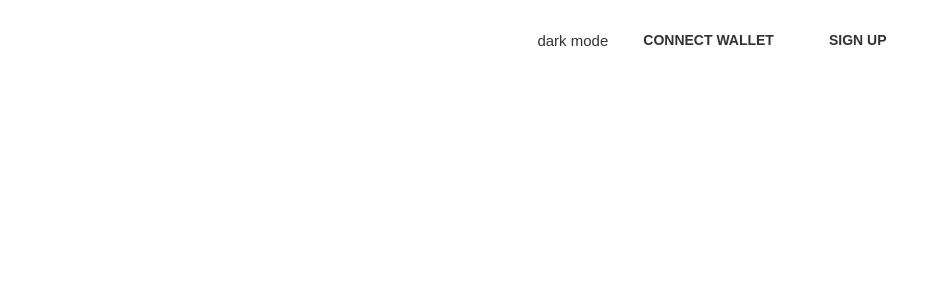
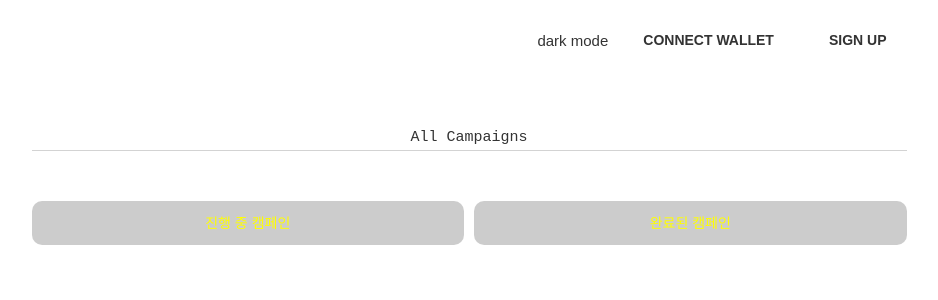
Before and after one commit to siaBaek/jogakbo, a React (Create React App) app: page /campaigns in a window 1280 px wide. Shown: the top 300 px of the page, without its empty margins (171-1109 px from the left). Built offline with nearby package versions, Linux system fonts and the light colour scheme.

Commit message:
:sparkles: campaigns 페이지 구현

```diff
--- a/src/App.tsx
+++ b/src/App.tsx
@@ -7,6 +7,9 @@ import Home from "./Routes/Home/Home";
 import Signup from "./Components/Modal/Signup";
 import { GlobalStyle } from "./styles/global-style";
 import { darkTheme, lightTheme } from "./theme";
+import Campaigns from "./Routes/Campaigns/Campaigns";
+import Past from "./Routes/Campaigns/Past";
+import Present from "./Routes/Campaigns/Present";
 
 function App() {
   const [mode, setMode] = useRecoilState(isLightModeState);
@@ -19,6 +22,10 @@ function App() {
         <Routes>
           <Route path="/" element={<Home />} />
           <Route path="/signup" element={<Signup />} />
+          <Route path="/campaigns" element={<Campaigns />}>
+            <Route path="present" element={<Present />} />
+            <Route path="past" element={<Past />} />
+          </Route>
         </Routes>
       </BrowserRouter>
     </ThemeProvider>
--- a/src/Components/Header/BrowserHeader.tsx
+++ b/src/Components/Header/BrowserHeader.tsx
@@ -111,7 +111,6 @@ const SignUp = styled.div`
 function BrowserHeader() {
   const [showModal, setShowModal] = useRecoilState(showModalState);
   const [showSignUp, setShowSignUp] = useRecoilState(showSignUpState);
-
   const headAnimation = useAnimation();
   const logoAnimation = useAnimation();
   const { scrollY } = useViewportScroll();
@@ -143,7 +142,7 @@ function BrowserHeader() {
           </Col>
           <Col>
             <MenuUl>
-              <Link to="/">
+              <Link to="/campaigns">
                 <MenuLi variants={logoVariants}>Campaigns</MenuLi>
               </Link>
               <Link to="/">
--- /dev/null
+++ b/src/Routes/Campaigns/Campaigns.tsx
@@ -0,0 +1,62 @@
+import { Routes, Route, useLocation } from "react-router";
+import { Link } from "react-router-dom";
+import styled from "styled-components";
+import Past from "./Past";
+import Present from "./Present";
+
+const Container = styled.div`
+  width: 935px;
+  margin: 100px auto;
+  padding: 30px;
+`;
+
+const CampaignsTitle = styled.h3`
+  text-align: center;
+  margin-bottom: 50px;
+  padding-bottom: 5px;
+  border-bottom: 1px solid lightgray;
+`;
+
+const Tabs = styled.div`
+  display: grid;
+  grid-template-columns: repeat(2, 1fr);
+  margin: 25px 0px;
+  gap: 10px;
+`;
+
+const Tab = styled.span`
+  text-align: center;
+  text-transform: uppercase;
+  font-size: 14px;
+  background-color: rgba(0, 0, 0, 0.2);
+  padding: 15px 0px;
+  border-radius: 10px;
+  color: yellow;
+  a {
+    display: block;
+  }
+`;
+
+function Campaigns() {
+  return (
+    <>
+      <Container>
+        <CampaignsTitle>All Campaigns</CampaignsTitle>
+        <Tabs>
+          <Tab>
+            <Link to="present">진행 중 캠페인</Link>
+          </Tab>
+          <Tab>
+            <Link to="past">완료된 캠페인</Link>
+          </Tab>
+        </Tabs>
+        <Routes>
+          <Route path="present" element={<Present />} />
+          <Route path="past" element={<Past />} />
+        </Routes>
+      </Container>
+    </>
+  );
+}
+
+export default Campaigns;
--- /dev/null
+++ b/src/Routes/Campaigns/Past.tsx
@@ -0,0 +1,52 @@
+import { useEffect, useState } from "react";
+import { Link } from "react-router-dom";
+import styled from "styled-components";
+import { testCampaignList } from "../../api/UseCaver";
+
+const Wrapper = styled.div`
+  margin: 50px 0;
+`;
+
+const FlexBox = styled.div`
+  display: grid;
+  grid-template-columns: repeat(3, 1fr);
+  gap: 15px;
+  width: 100%;
+`;
+
+const BoxContainer = styled.div`
+  display: flex;
+  flex-direction: column;
+  a {
+    text-align: center;
+    margin-bottom: 20px;
+  }
+`;
+
+const Box = styled.div`
+  background-color: pink;
+  height: 150px;
+  background-size: cover;
+  background-position: center center;
+`;
+
+function Past() {
+  return (
+    <Wrapper>
+      <FlexBox>
+        <BoxContainer>
+          <Link to={`/campaign/1`}>
+            <Box />
+          </Link>
+        </BoxContainer>
+        <BoxContainer>
+          <Link to={`/campaign/2`}>
+            <Box />
+          </Link>
+        </BoxContainer>
+      </FlexBox>
+    </Wrapper>
+  );
+}
+
+export default Past;
--- /dev/null
+++ b/src/Routes/Campaigns/Present.tsx
@@ -0,0 +1,52 @@
+import { useEffect, useState } from "react";
+import { Link } from "react-router-dom";
+import styled from "styled-components";
+import { testCampaignList } from "../../api/UseCaver";
+
+const Wrapper = styled.div`
+  margin: 50px 0;
+`;
+
+const FlexBox = styled.div`
+  display: grid;
+  grid-template-columns: repeat(3, 1fr);
+  gap: 15px;
+  width: 100%;
+`;
+
+const BoxContainer = styled.div`
+  display: flex;
+  flex-direction: column;
+  a {
+    text-align: center;
+    margin-bottom: 20px;
+  }
+`;
+
+const Box = styled.div`
+  background-color: yellowgreen;
+  height: 150px;
+  background-size: cover;
+  background-position: center center;
+`;
+
+function Present() {
+  return (
+    <Wrapper>
+      <FlexBox>
+        <BoxContainer>
+          <Link to={`/campaign/1`}>
+            <Box />
+          </Link>
+        </BoxContainer>
+        <BoxContainer>
+          <Link to={`/campaign/2`}>
+            <Box />
+          </Link>
+        </BoxContainer>
+      </FlexBox>
+    </Wrapper>
+  );
+}
+
+export default Present;
```
